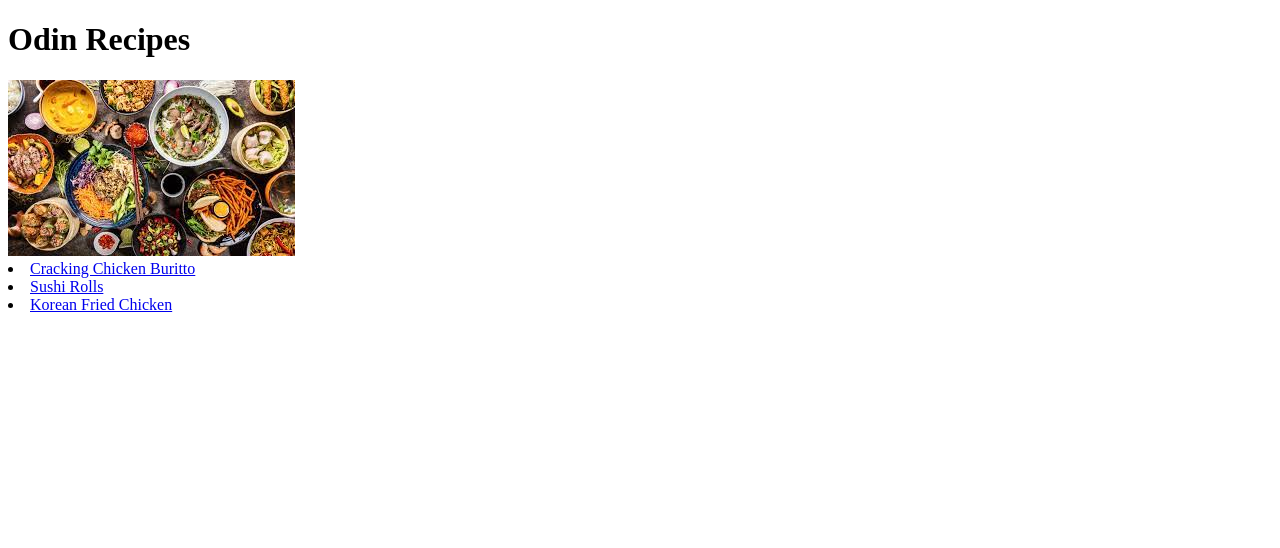
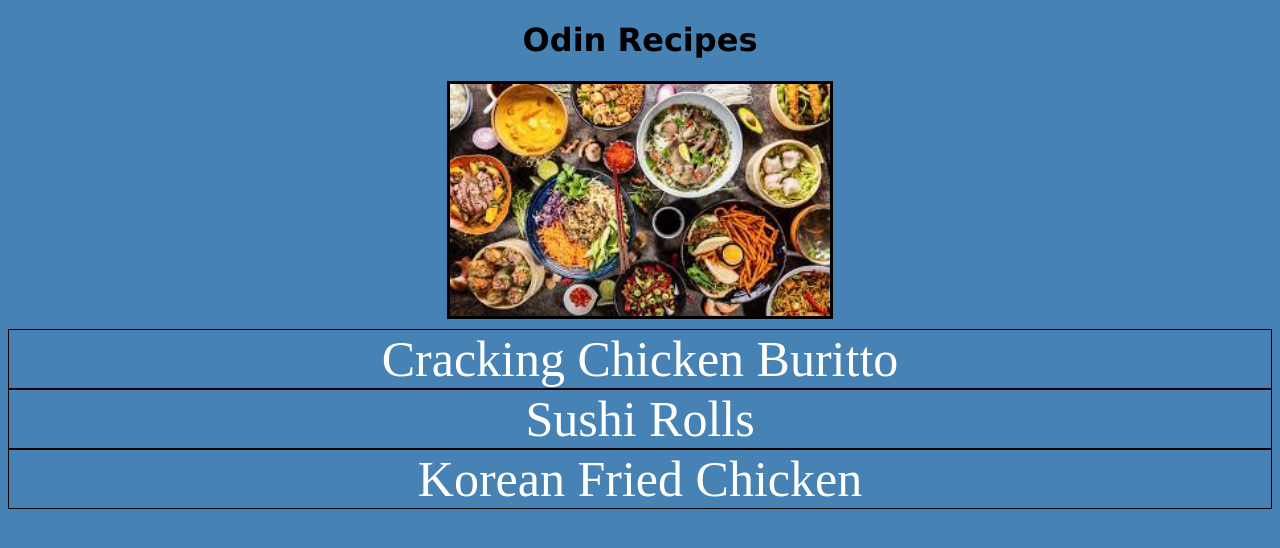
Before and after one commit to kraljic9/odin-recipes, a plain HTML site: page index.html in a window 1280 px wide. Drawn offline with Linux system fonts and the light colour scheme.

Commit message:
Edit recipes.css

```diff
--- a/recipes.css
+++ b/recipes.css
@@ -1,4 +1,34 @@
-.title-image{
-    width: 500px;
+body{
+    background-color:steelblue;
+}
+
+h1 {
     text-align: center;
+    font-family: 'Lucida Sans', 'Lucida Sans Regular', 'Lucida Grande', 'Lucida Sans Unicode', Geneva, Verdana, sans-serif;
 }
+
+#title-image {
+    width: 30%;
+    text-align: center;
+    display: block;
+    margin-left: auto;
+    margin-right: auto;
+    border: 3px solid;
+    margin-bottom: 10px;
+}
+
+li {
+    border: 1px solid black;
+    text-align: center;
+    font-size: 50px;
+    list-style: none;
+}
+
+a {
+    text-decoration: none;
+    color: white;
+}
+
+a:hover {
+    color: black;
+}
```
